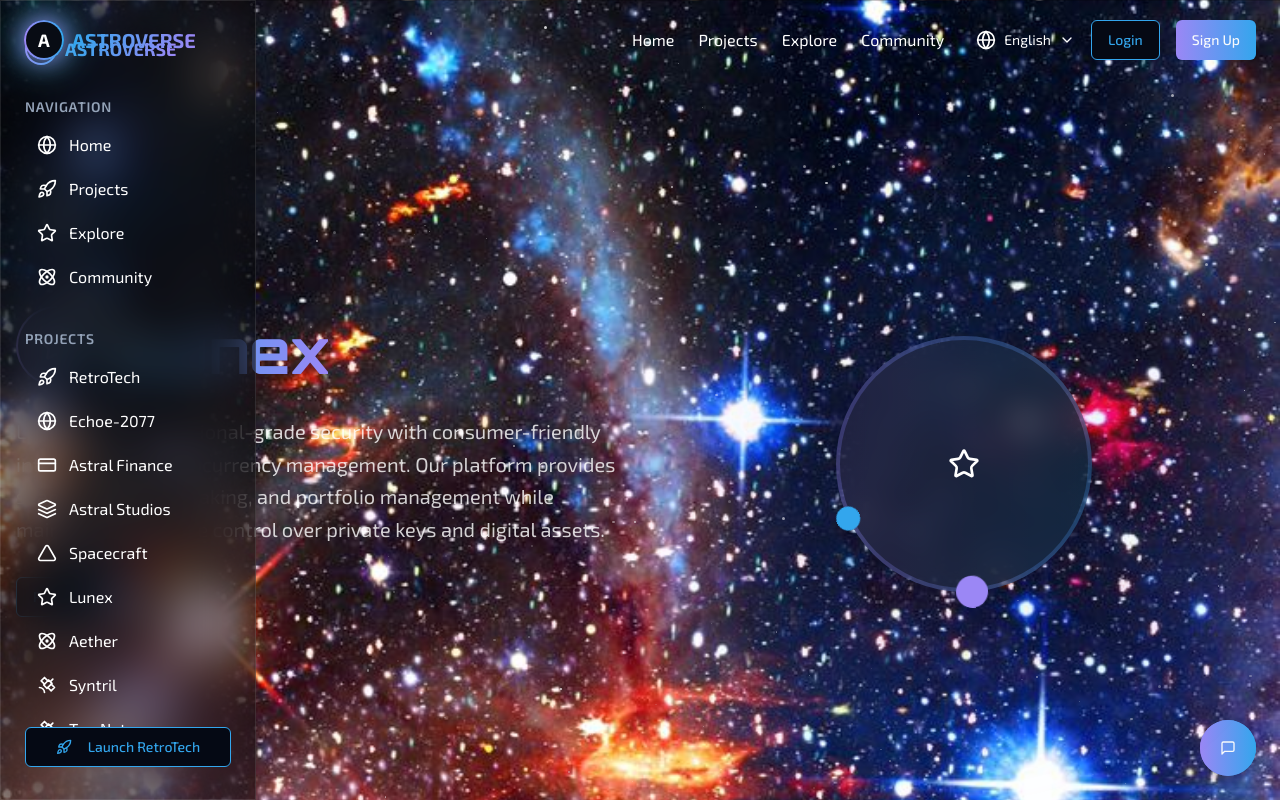
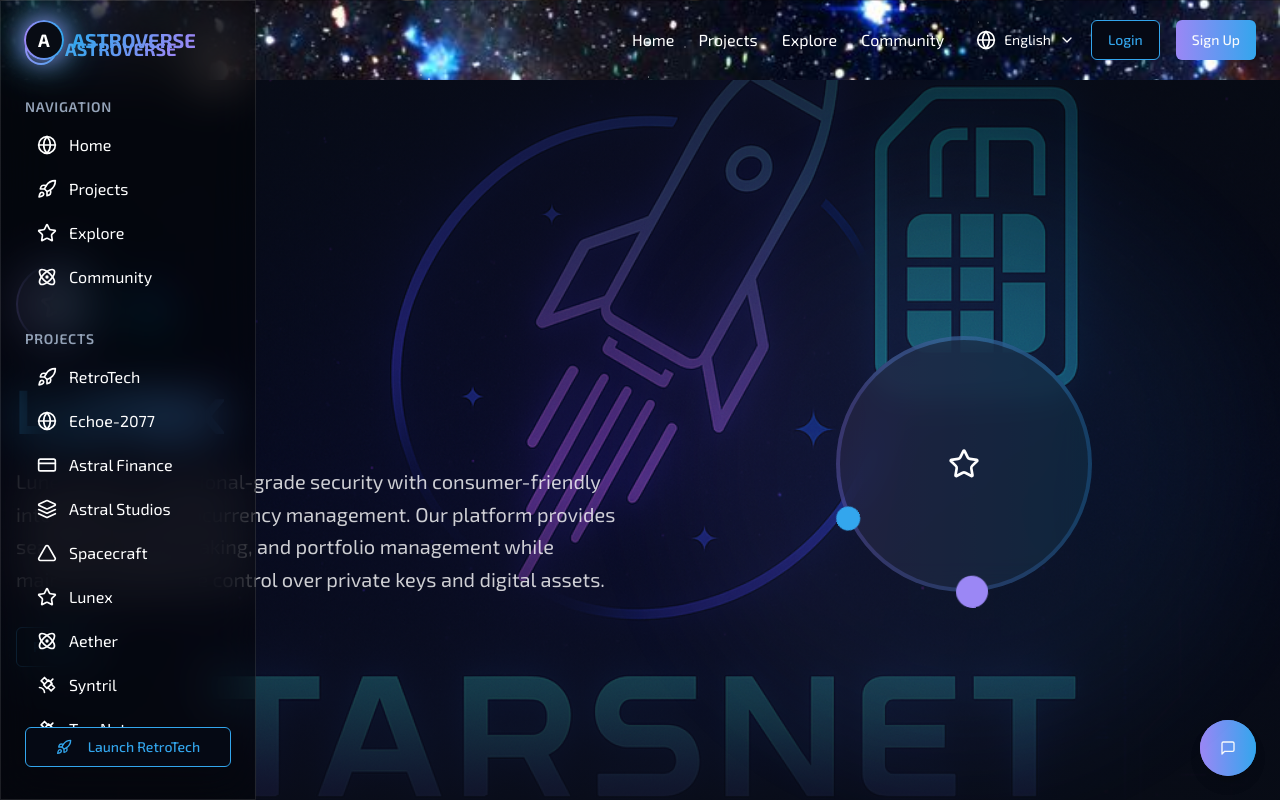
Before and after one commit to astroverse4l/astroverse-lovable, a React (Vite) app: page /lunex in a window 1280 px wide. Shown: the top 800 px of the page. Built offline with nearby package versions, Linux system fonts and the light colour scheme.

Commit message:
Fix: ProjectDetailTemplateProps type errors
Update the ProjectDetailTemplateProps interface to include the missing properties (coverImage, logo, etc.) to resolve the type errors in the project pages.

```diff
--- a/src/components/projects/ProjectDetailTemplate.tsx
+++ b/src/components/projects/ProjectDetailTemplate.tsx
@@ -1,4 +1,3 @@
-
 import React from 'react';
 import { Link } from 'react-router-dom';
 import { Button } from '@/components/ui/button';
@@ -13,7 +12,9 @@ interface ProjectDetailTemplateProps {
   description: string;
   icon: React.ReactNode;
   logoUrl?: string;
+  logo?: string; // Added missing property
   backgroundImageUrl?: string;
+  coverImage?: string; // Added missing property
   sections: {
     title: string;
     content: string;
@@ -28,7 +29,9 @@ const ProjectDetailTemplate: React.FC<ProjectDetailTemplateProps> = ({
   description,
   icon,
   logoUrl,
+  logo, // Added to destructured props
   backgroundImageUrl,
+  coverImage, // Added to destructured props
   sections,
   features,
   externalUrl,
@@ -36,13 +39,18 @@ const ProjectDetailTemplate: React.FC<ProjectDetailTemplateProps> = ({
 }) => {
   const { t } = useTranslation();
 
+  // Use logo or logoUrl (for backward compatibility)
+  const displayLogo = logo || logoUrl;
+  // Use coverImage or backgroundImageUrl (for backward compatibility)
+  const displayBackgroundImage = coverImage || backgroundImageUrl;
+
   return (
     <Layout>
       {/* Hero section */}
       <section className="relative min-h-screen pt-24 pb-20">
         <div className="absolute inset-0 z-0">
-          {backgroundImageUrl ? (
-            <div className="absolute inset-0 bg-cover bg-center" style={{ backgroundImage: `url(${backgroundImageUrl})` }}>
+          {displayBackgroundImage ? (
+            <div className="absolute inset-0 bg-cover bg-center" style={{ backgroundImage: `url(${displayBackgroundImage})` }}>
               <div className="absolute inset-0 bg-gradient-to-b from-astro-black/80 via-astro-black/50 to-astro-black"></div>
             </div>
           ) : (
@@ -61,9 +69,9 @@ const ProjectDetailTemplate: React.FC<ProjectDetailTemplateProps> = ({
                     </div>
                   </div>
 
-                  {logoUrl ? (
+                  {displayLogo ? (
                     <img
-                      src={logoUrl}
+                      src={displayLogo}
                       alt={`${title} Logo`}
                       className="h-16 md:h-24 object-contain"
                     />
@@ -72,7 +80,7 @@ const ProjectDetailTemplate: React.FC<ProjectDetailTemplateProps> = ({
                   )}
                 </div>
 
-                {logoUrl && (
+                {displayLogo && (
                   <h1 className="text-4xl md:text-6xl font-bold text-gradient mb-6 font-orbitron">{title}</h1>
                 )}
 
--- a/src/pages/projects/RetroTech.tsx
+++ b/src/pages/projects/RetroTech.tsx
@@ -24,7 +24,7 @@ const RetroTech = () => {
     <ProjectDetailTemplate
       title="RetroTech"
       description="Cutting-edge technology solutions for modern challenges, pioneering the fusion of retro-inspired design with futuristic technology."
-      logo="/public/lovable-uploads/e7bedbc5-9dc9-4797-a6cd-5feb5319b5f0.png"
+      logoUrl="/public/lovable-uploads/e7bedbc5-9dc9-4797-a6cd-5feb5319b5f0.png"
       coverImage="/public/lovable-uploads/c9cd2b0a-6a28-486d-9845-6491ffd2f47a.png"
       externalUrl="https://retro-tech-ast.vercel.app"
       icon={<Rocket className="h-8 w-8 text-white" />}
```
